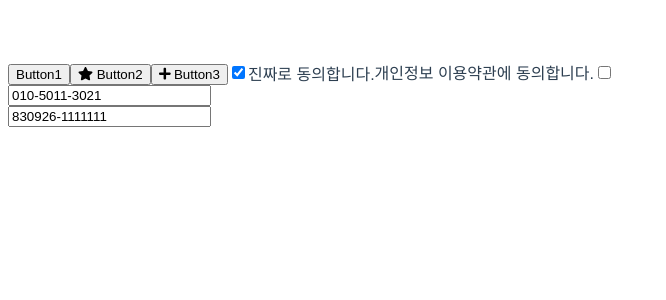
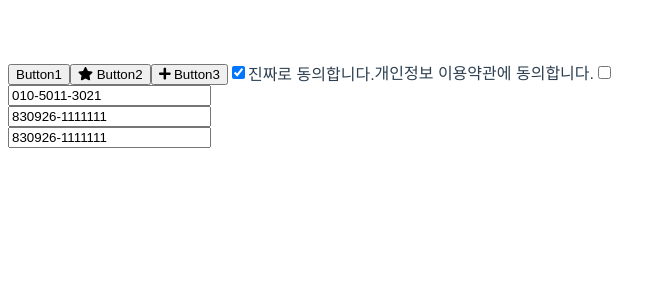
Before and after one commit to jjamtiger3/vue3-components, a Vue app: page / in a window 1280 px wide. Shown: the top 300 px of the page, without its empty margins (0-666 px from the left). Built offline with nearby package versions, Linux system fonts and the light colour scheme.

Commit message:
마스킹된 입력값 처리 구현전 준비

```diff
--- a/src/App.vue
+++ b/src/App.vue
@@ -16,8 +16,9 @@
       direction="right"
       v-on:onCheckedValueChanged="valueChange"
     ></vue-check-box>
-    <vue-input value="01050113021" mask="000-0000-0000"></vue-input>
-    <vue-input value="8309261111111" mask="000000-0000000"></vue-input>
+    <vue-input ref="input0" value="01050113021" mask="000-0000-0000"></vue-input>
+    <vue-input ref="input1" value="8309261111111" mask="000000-0000000"></vue-input>
+    <vue-input ref="input2" value="8309261111111" mask="000000-0******"></vue-input>
   </div>
 </template>
 
@@ -126,6 +127,14 @@ export default {
     },
     getCheckBoxState(target) {
       return this.checkboxState[target] || {}
+    },
+    onClick() {
+      console.log(`input0 maskedValue: ${this.$refs.input0.getMaskedValue()}`)
+      console.log(`input1 maskedValue: ${this.$refs.input1.getMaskedValue()}`);
+      console.log(`input2 maskedValue: ${this.$refs.input2.getMaskedValue()}`);
+      console.log(`input0 realValue: ${this.$refs.input0.getRealValue()}`);
+      console.log(`input1 realValue: ${this.$refs.input1.getRealValue()}`);
+      console.log(`input2 realValue: ${this.$refs.input2.getRealValue()}`);
     }
   }
 }
--- a/src/components/VueInput.vue
+++ b/src/components/VueInput.vue
@@ -1,7 +1,7 @@
 <template>
 <div>
   <div class="root-input">
-      <input v-model="dataValue" :maxlength="maxLength" v-on:input="inputValue($event)">
+      <input v-model="maskedValue" :maxlength="maxLength" v-on:input="inputValue($event)">
       <svg class="fas fa-times"></svg>
   </div>
 </div>
@@ -12,7 +12,7 @@ export default {
   name: 'VueInput',
   data() {
     return {
-      dataValue: '',
+      maskedValue: '',
       realValue: '',
       classList: [],
       maxLength: 0
@@ -24,25 +24,22 @@ export default {
   },
   mounted() {
       this.maxLength = this.mask.length;
-      this.dataValue = this.value;
+      this.maskedValue = this.value;
       this.realValue = this.value;
       this.maskedReg = this.regFromMask();
-      this.dataValue = this.dataValue.replace(new RegExp(this.maskedReg.maskExp), this.maskedReg.regExp);
+      this.maskedValue = this.maskedValue.replace(new RegExp(this.maskedReg.maskExp), this.maskedReg.regExp);
   },
   methods: {
+      /**
+       * mask에 따라 입력된 값을 정규식처리하는 함수
+       */
       regFromMask () {
-          // 1. 전체 문자열에서 문자 / 숫자 / * 를 제외한 특수문자가 있는지 체크
-          // 2. 있으면 특수문자로 split하여 첫번째 요소로 정규식 작성후 배열에 담고 특수문자도 배열에 담음
-          // 3. 2를 토대로 정규식 문자열 작성
-          // 4. 마스킹 길이에 따라 maxlength 지정
-          // 5. 숫자 / 문자 혼용은 은 추후 구현
-          // 6. 카드번호나 주민번호처럼 중간에 *는 추후 구현
-          // 7. 0으로 시작하면 타입은 넘버, l로 시작하면 문자
           let arrMask = [];
           let _mask = this.mask;
           let specChar = '';
           const specExp = new RegExp(/[^\w*]/g);
           const wordExp = new RegExp(/[\w*]/g);
+          // 입력된 문자열에 특수문자가 있는지 체크 하여 특수문자를 저장 (특수문자는 동일하다고 정의. 추후 특수문자가 여러개일경우는 수정필요)
           if(specExp.test(_mask)) {
               specChar = _mask.replace(wordExp, '')[0];
               arrMask = _mask.split(specChar);
@@ -50,11 +47,13 @@ export default {
           const arrReg = [];
           const arrRep = [];
           let count = 0;
+          // mask의 길이에 따라 정규식을 만드는 로직
           for(let i = 0; i < arrMask.length; i += 1) {
               const regChar = arrMask[i];
               const isNumber = !isNaN(regChar[0]) ? true : false;
               let strReg = isNumber ? `(\\d{${regChar.length}})` : `(\\w{${regChar.length}})`;
               count += regChar.length;
+              // 입력이 마스크 길이만큼 되지않았다면 정규식을 중간까지만 만듬
               if (this.realValue.length >= count) {
                 arrReg.push(strReg);
                 arrRep.push(`$${(i + 1)}`)
@@ -67,21 +66,32 @@ export default {
       },
       inputValue ($event) {
         let value = $event.target.value;
+
         const wordExp = new RegExp(/[\w*]/g);
         const specChar = value.replace(wordExp, '')[0];
+
+        // 입력된 값에서 실제 값만 추출하여 따로 저장
         const specExp = new RegExp(/[^\w*]/g);
         this.realValue = value.replace(specExp, '');
+
         const maskedReg = this.regFromMask();
-        this.dataValue = this.realValue.replace(new RegExp(maskedReg.maskExp), maskedReg.regExp);
+        this.maskedValue = this.realValue.replace(new RegExp(maskedReg.maskExp), maskedReg.regExp);
         // 123-1234-에서 delete입력으로 - 제거시 비교 로직
-        if (!$event.data) {
-            const _value = this.dataValue;
+        if (!$event.data) { // delete를 통해 데이터가 제거됬을경우
+            const _value = this.maskedValue;
+            // 맨뒷글자가 특수문자 인경우 제거
             if (_value[_value.length - 1] === specChar) {
                 const arrValue = _value.split('');
                 arrValue.splice(arrValue.length - 1, 1);
-                this.dataValue = arrValue.join('');
+                this.maskedValue = arrValue.join('');
             }
         }
+      },
+      getRealValue() {
+          return this.realValue;
+      },
+      getMaskedValue() {
+          return this.maskedValue;
       }
   }
 }
```
